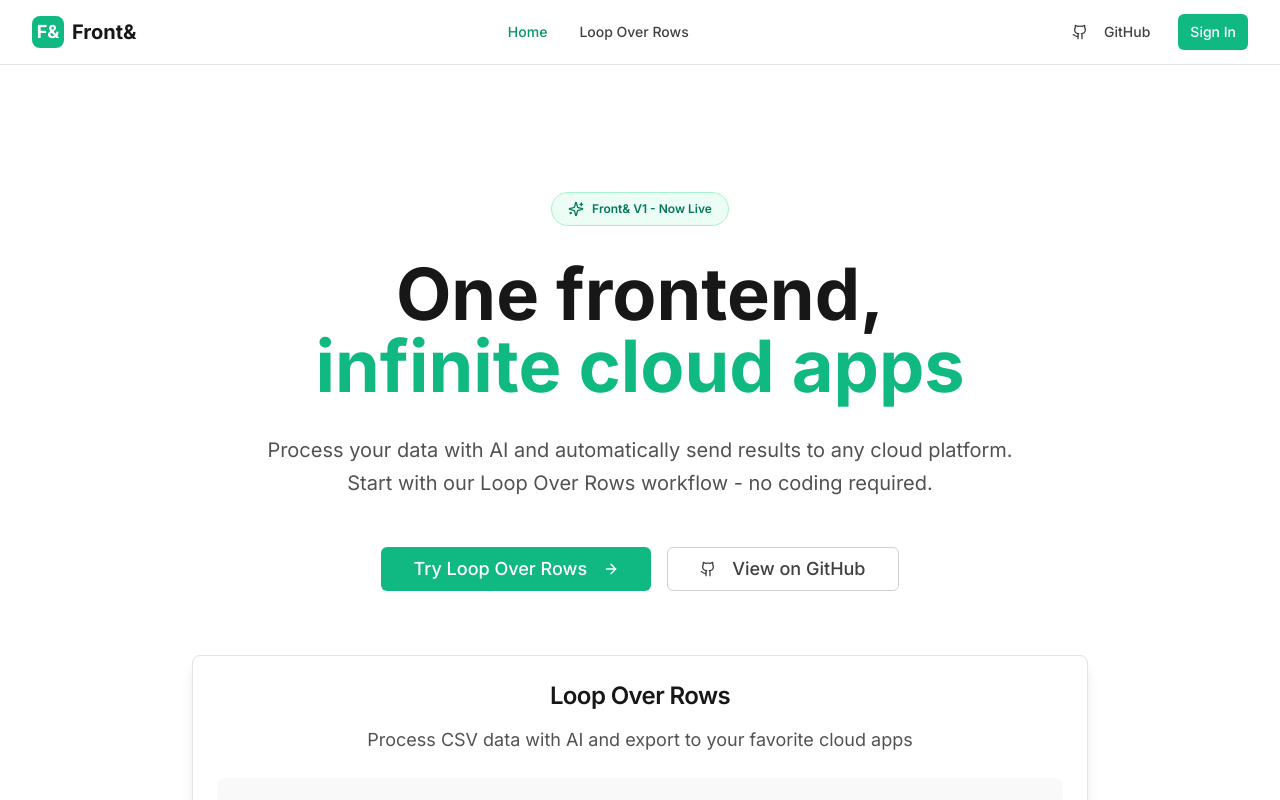
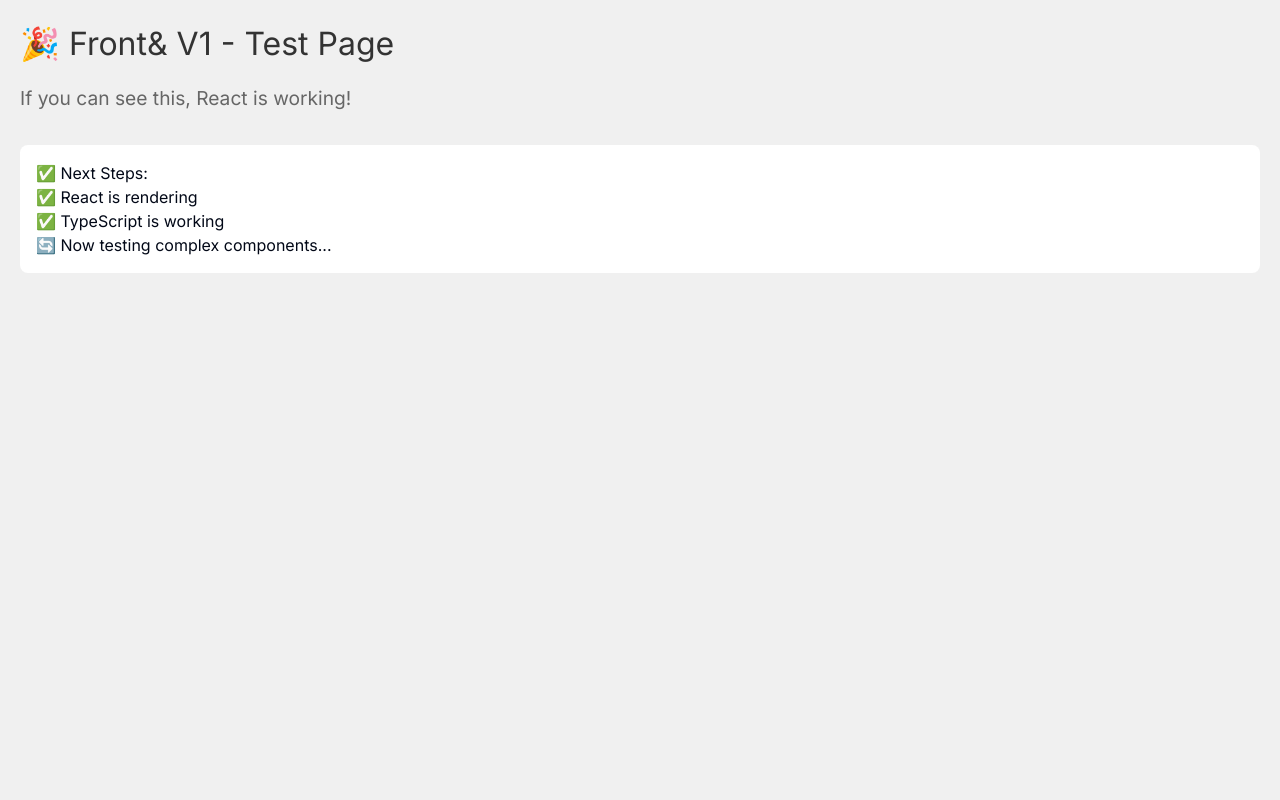
Before and after one commit to frontand-app/frontand-app-v1-230725, a React (Vite) app: page / in a window 1280 px wide. Shown: the top 800 px of the page. Built offline with nearby package versions, Linux system fonts and the light colour scheme.

Commit message:
TEST: Deploy simple app to verify React rendering works

```diff
--- /dev/null
+++ b/src/App-simple.tsx
@@ -0,0 +1,22 @@
+const SimpleApp = () => {
+  return (
+    <div style={{ padding: '20px', backgroundColor: '#f0f0f0', minHeight: '100vh' }}>
+      <h1 style={{ color: '#333', fontSize: '2rem', marginBottom: '1rem' }}>
+        🎉 Front& V1 - Test Page
+      </h1>
+      <p style={{ fontSize: '1.2rem', color: '#666' }}>
+        If you can see this, React is working!
+      </p>
+      <div style={{ marginTop: '2rem', padding: '1rem', backgroundColor: 'white', borderRadius: '8px' }}>
+        <h2>✅ Next Steps:</h2>
+        <ul>
+          <li>✅ React is rendering</li>
+          <li>✅ TypeScript is working</li>
+          <li>🔄 Now testing complex components...</li>
+        </ul>
+      </div>
+    </div>
+  );
+};
+
+export default SimpleApp;
--- a/src/main.tsx
+++ b/src/main.tsx
@@ -1,5 +1,5 @@
 import { createRoot } from 'react-dom/client'
-import App from './App.tsx'
+import SimpleApp from './App-simple.tsx'
 import './index.css'
 
-createRoot(document.getElementById("root")!).render(<App />);
+createRoot(document.getElementById("root")!).render(<SimpleApp />);
```
Also changed, not shown: 1 other file (tests, documents, lock files or other folders).
